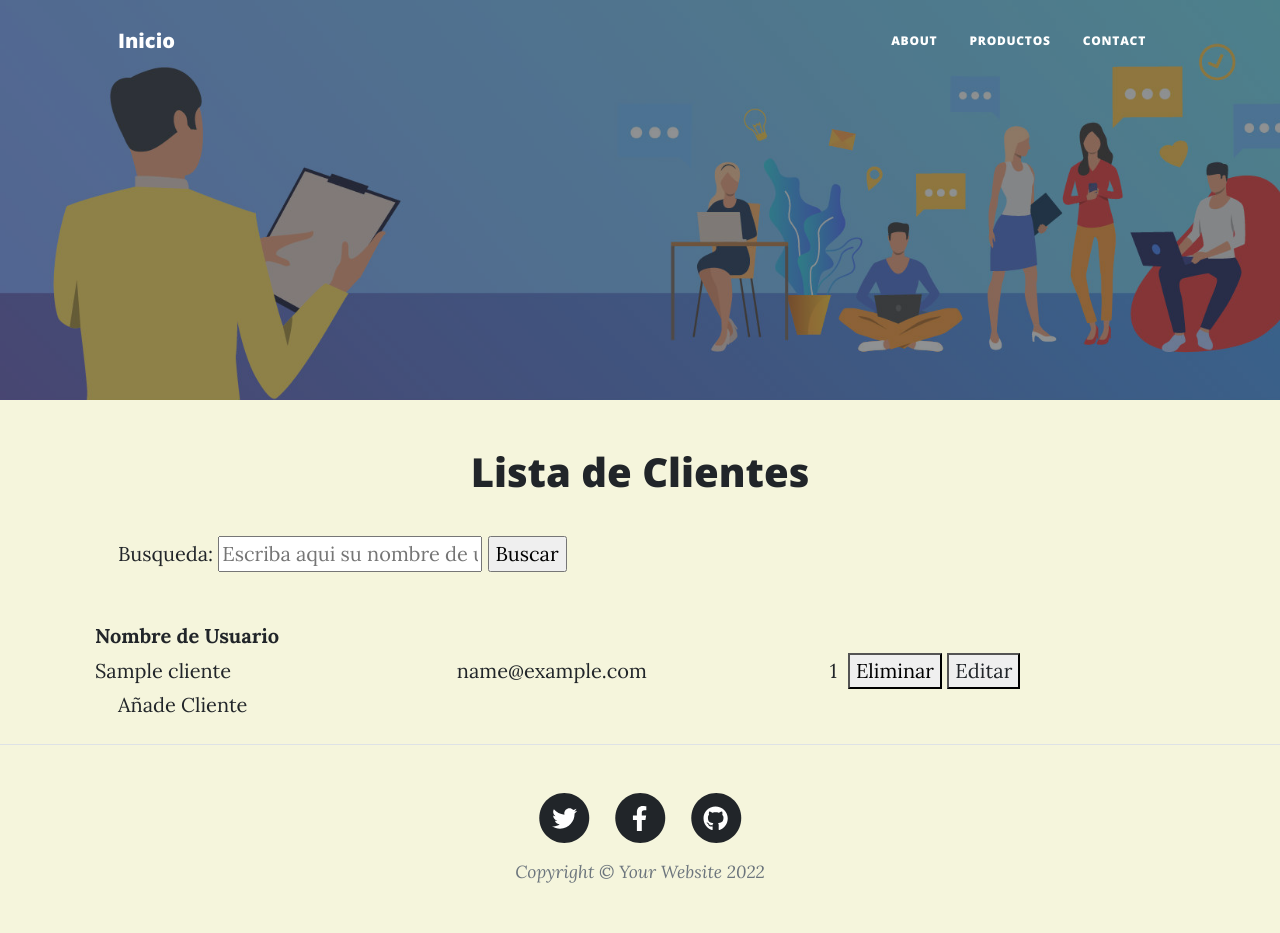
After one commit to fvck12/Entrega-Intermedia, a Django app: page /webapp/listaClientes/ in a window 1280 px wide. The commit adds this page. Run offline with Django 4.2, Linux system fonts and the light colour scheme; tables that the repository leaves empty hold one stand-in row (values such as "Sample post"); some libraries are stand-ins or nearby versions.

Commit message:
'se agregaron los form de clientes, paginas de html, vistas, y se modifico la pagina de about'

```diff
--- a/EntregaIntermedia/WebApp/forms.py
+++ b/EntregaIntermedia/WebApp/forms.py
@@ -25,3 +25,9 @@ class FormEmpleado(forms.Form):
         model = Empleado
         fields = ['sexo',]
         fields = ['horario',]
+
+class FormCliente(forms.Form):
+
+    nombre_de_usuario = forms.CharField()
+    email = forms.EmailField()
+    telefono = forms.IntegerField()
--- a/EntregaIntermedia/WebApp/models.py
+++ b/EntregaIntermedia/WebApp/models.py
@@ -53,4 +53,6 @@ class Empleado(Persona):
     foto_empleado = models.ImageField(upload_to="Empleados/", height_field=None, width_field=None, max_length=None)
 
 class Cliente(Persona):
-    nombre_usuario = models.CharField(max_length=8)
+    nombre_usuario = models.CharField(max_length=8, blank=False)
+    email = models.EmailField(blank=False)
+    telefono = models.IntegerField(blank=True)
--- /dev/null
+++ b/EntregaIntermedia/WebApp/templates/listaClientes.html
@@ -0,0 +1,62 @@
+{% extends 'father.html' %}
+
+{% load static %}
+
+{% block randomBlock %}
+        <!-- Page Header-->
+        <header class="masthead" style="background-image: url('{% static 'assets/img/Clientes_Banner.jpeg' %}')">
+            <div class="container position-relative px-4 px-lg-5">
+                <div class="row gx-4 gx-lg-5 justify-content-center">
+                    <div class="col-md-10 col-lg-8 col-xl-7">
+
+                    </div>
+                </div>
+            </div>
+        </header>
+        <!-- Post Content-->
+        <article class="mb-4">
+            <div class="container px-4 px-lg-5">
+                <div class="row gx-4 gx-lg-5 justify-content-center">
+                    <h1><strong><center>Lista de Clientes</center></strong></h1>
+                    <form action= "{% url 'buscar' %}" method="GET" enctype="multipart/form-data">{% csrf_token %}
+
+                        <p>Busqueda: <input type= "text" name= "nombre_usuario" placeholder="Escriba aqui su nombre de usuario"> <input type="submit" value="Buscar"></p>
+
+                     </form>
+                    <table>
+                        <tr>
+                            <th scope="col">Nombre de Usuario</th>
+                        </tr>
+                            <ul>
+
+                                {% for cliente in clientes  %}
+
+                                <tr>
+                                    <td>{{cliente.nombre_usuario}}</td>
+                                    <td>{{cliente.email}}</td>
+                                    <td>{{cliente.telefono}}</td>
+                                    <td>
+                                        <form action= "{% url 'eliminarCliente' cliente.id %}" method="POST" enctype="multipart/form-data">{% csrf_token %}
+                                            <button type="submit">Eliminar</button>
+                                        <button>
+                                            <a href="{% url 'eliminarCliente' cliente.id %}">Editar</a>
+                                        </button>
+
+                                    </td>
+                                </tr>
+                                {% endfor %}
+
+                            </ul>
+                    </table>
+                    <a href="{% url 'formCliente' %}">Añade Cliente</a>
+                </div>
+            </div>
+        </article>
+
+        <!-- Bootstrap core JS-->
+        <script src="https://cdn.jsdelivr.net/npm/bootstrap@5.1.3/dist/js/bootstrap.bundle.min.js"></script>
+        <!-- Core theme JS-->
+        <script src="js/scripts.js"></script>
+    </body>
+</html>
+{% endblock randomBlock %}
--- a/EntregaIntermedia/WebApp/urls.py
+++ b/EntregaIntermedia/WebApp/urls.py
@@ -1,5 +1,5 @@
 from django.urls import path
-from WebApp.views import inicio, about, contact, formularioProductos, busquedaProductos, buscar, lista_productos, eliminar_producto, editar_producto, formularioEmpleados, lista_empleados, editar_empleado, eliminar_empleado
+from WebApp.views import inicio, about, contact, formularioProductos, busquedaProductos, buscar, lista_productos, eliminar_producto, editar_producto, formularioEmpleados, lista_empleados, editar_empleado, eliminar_empleado, editar_cliente, eliminar_cliente, formularioClientes, lista_clientes
 
 urlpatterns = [
     path('', inicio, name="inicio"),
@@ -15,4 +15,8 @@ urlpatterns = [
     path('listaEmpleados/', lista_empleados, name="listaempleados"),
     path('editarEmpleado/<int:id>', editar_empleado, name="editarEmpleado"),
     path('eliminarEmpleado/<int:id>', eliminar_empleado, name="eliminarEmpleado"),
+    path('formCliente/', formularioClientes, name="formCliente"),
+    path('listaClientes/', lista_clientes, name="listaclientes"),
+    path('editarCliente/<int:id>', editar_cliente, name="editarCliente"),
+    path('eliminarCliente/<int:id>', eliminar_cliente, name="eliminarCliente"),
 ]
--- a/EntregaIntermedia/WebApp/views.py
+++ b/EntregaIntermedia/WebApp/views.py
@@ -2,8 +2,8 @@ from multiprocessing import context
 from django.shortcuts import render
 from django.http import HttpResponse
 
-from WebApp.models import Productos, Empleado, Persona
-from WebApp.forms import FormProductos, FormEmpleado
+from WebApp.models import Productos, Empleado, Persona, Cliente
+from WebApp.forms import FormProductos, FormEmpleado, FormCliente
 
 # Create your views here.
 
@@ -217,3 +217,79 @@ def eliminar_empleado(request, id):
         contexto = {"empleado": empleado}
 
         return render(request, "listaEmpleados.html", contexto)
+
+def formularioClientes(request):
+
+    if request.method == "POST":
+
+        formularioClientes = FormCliente(request.POST, request.FILES)
+
+        if formularioClientes.is_valid():
+
+            data = formularioClientes.cleaned_data
+
+            clientes = Cliente(
+                nombre_usuario=data["nombre_usuario"],
+                email=data["email"],
+                telefono=data["telefono"],
+            )
+            clientes.save()
+
+            return render(request, "index.html")
+
+    else:
+
+        formularioClientes= FormCliente(request.POST)
+
+    return render(request, "formClientes.html", {"formularioClientes": formularioClientes})
+
+def lista_clientes(request):
+    clientes = Cliente.objects.all()
+
+    contexto= {"clientes": clientes}
+
+    return render(request, "listaClientes.html", contexto)
+
+def editar_cliente(request, id):
+
+    cliente = Cliente.objects.get(id=id)
+
+    if request.method == "POST":
+
+        formularioClientes= FormCliente(request.POST, request.FILES)
+
+        if formularioClientes.is_valid():
+
+            data= formularioClientes.cleaned_data
+
+            cliente.nombre_usuario=data["nombre"]
+            cliente.email=data["email"]
+            cliente.telefono=data["telefono"]
+
+            cliente.save()
+
+            return render(request, "index.html")
+
+    else:
+
+        formularioClientes= FormCliente(initial={
+            "nombre_usuario":cliente.nombre_usuario,
+            "email":cliente.email,
+            "telefono":cliente.telefono,
+        })
+
+    return render(request, "editarCliente.html", {"formularioClientes": formularioClientes, "id": cliente.id})
+
+def eliminar_cliente(request, id):
+
+    if request.method=='POST':
+
+        cliente = Cliente.objects.get(id=id)
+
+        cliente.delete()
+
+        cliente = Cliente.objects.all()
+
+        contexto = {"cliente": cliente}
+
+        return render(request, "listaClientes.html", contexto)
```
Also changed, not shown: EntregaIntermedia/WebApp/templates/about.html (+2 -38 lines), EntregaIntermedia/WebApp/templates/editarCliente.html (added, +39 -0 lines), EntregaIntermedia/WebApp/templates/formClientes.html (added, +39 -0 lines), EntregaIntermedia/WebApp/static/assets/img/Clientes_Banner.jpeg (added), EntregaIntermedia/media/Clientes/cliente1.png (added), 2 other files.
